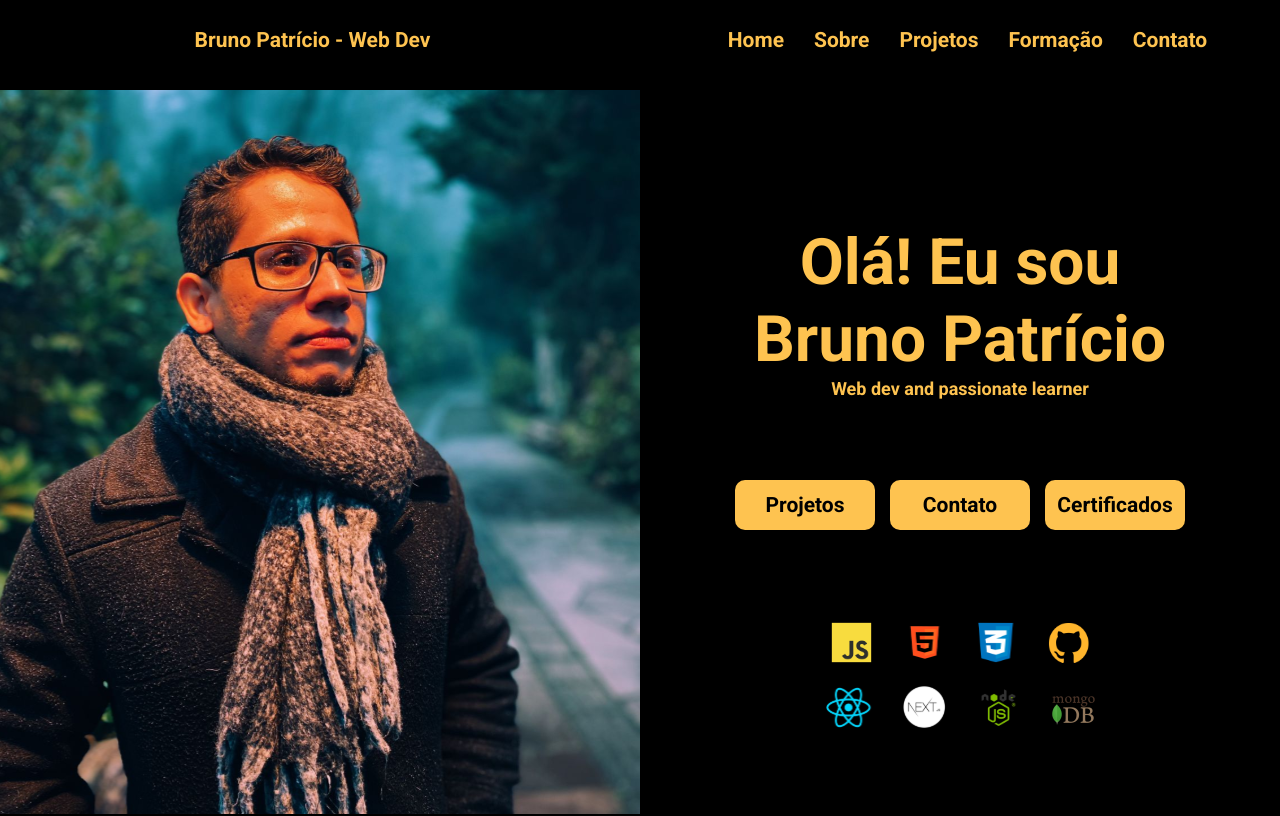
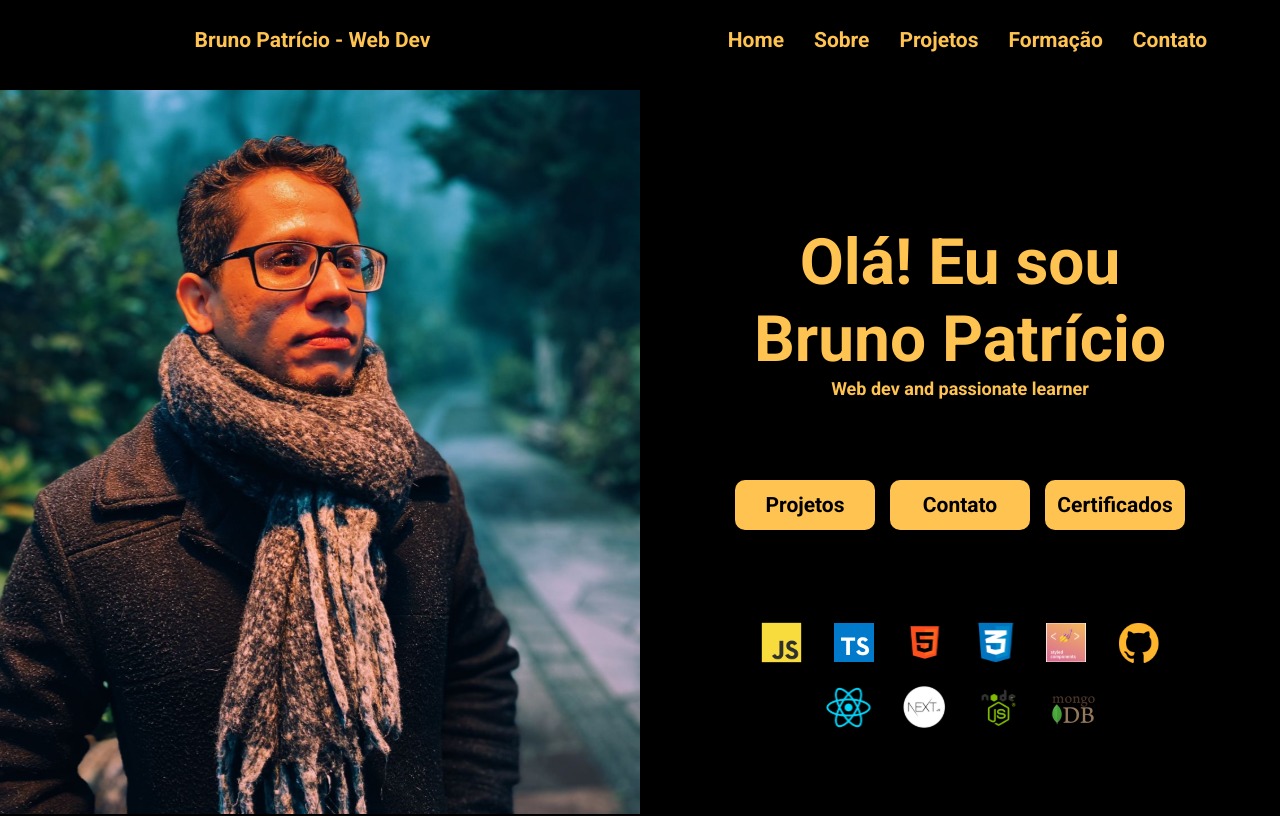
Before and after one commit to devbpatriciocosta/portfolio-bruno-patricio, a Next.js app: page / in a window 1280 px wide. Shown: the top 816 px of the page. Built offline with nearby package versions, Linux system fonts and the light colour scheme.

Commit message:
Adding ICONS

```diff
--- a/src/components/layout/intro/Intro.jsx
+++ b/src/components/layout/intro/Intro.jsx
@@ -109,8 +109,10 @@ export default function Intro({ children, image }) {
           </StyledContainerButtons>
           <StyledIconContainer>
             <IconImages imageName="JsIcon" type="svg" />
+            <IconImages imageName="typeScriptSVG" type="svg" />
             <IconImages imageName="HtmlIcon" type="svg" />
             <IconImages imageName="CssIcon" type="svg" />
+            <IconImages imageName="styledComponentsIcon" type="svg" />
             <IconImages imageName="GitHubIcon" type="svg" />
           </StyledIconContainer>
           <StyledIconContainer>
```
